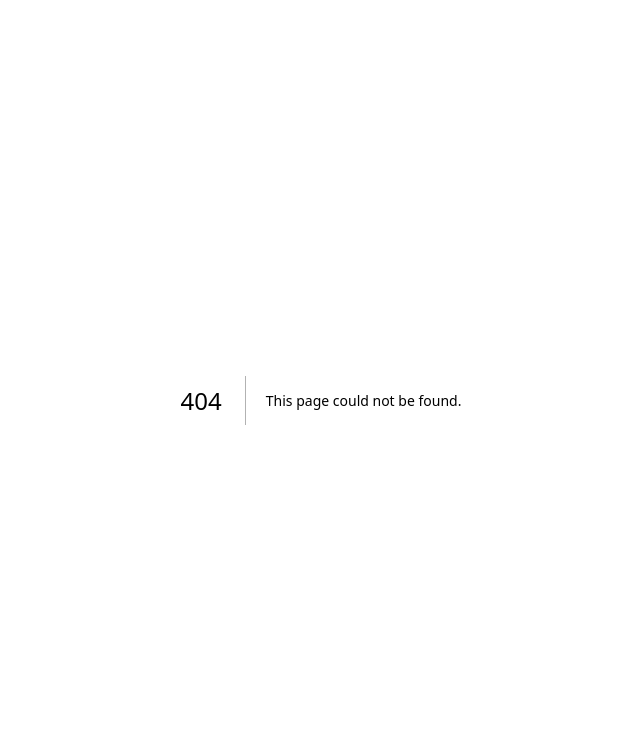
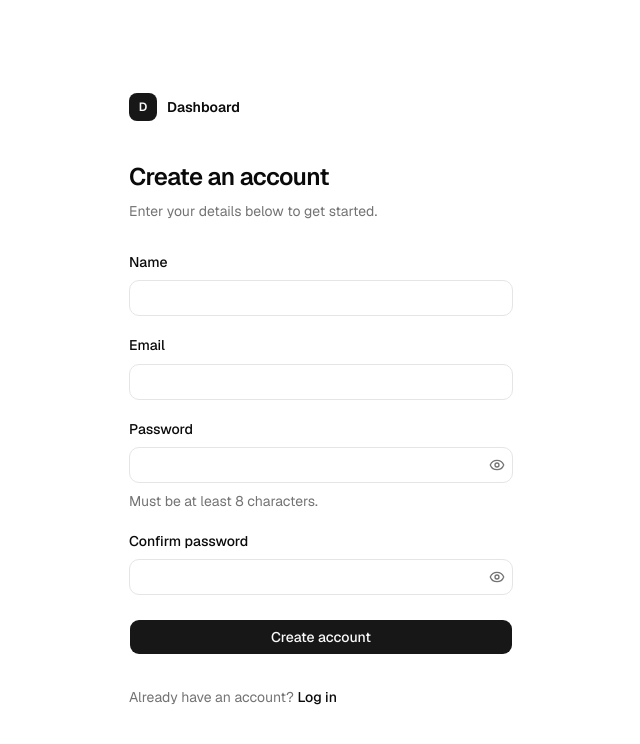
Before and after one commit to unse1234/DashBoard, a Next.js app: page /register in a window 1280 px wide. Before the commit this address had no page. Shown: the top 744 px of the page, without its empty margins (319-959 px from the left). Built offline with nearby package versions, Linux system fonts and the light colour scheme.

Commit message:
feat(auth): add login and register screens

```diff
--- /dev/null
+++ b/src/app/(auth)/login/page.tsx
@@ -0,0 +1,27 @@
+import type { Metadata } from "next"
+
+import { AuthLink } from "@/components/auth/auth-link"
+import { AuthShell } from "@/components/auth/auth-shell"
+import { LoginForm } from "@/components/auth/login-form"
+import { routes } from "@/lib/routes"
+
+export const metadata: Metadata = {
+  title: "Log in",
+}
+
+export default function LoginPage() {
+  return (
+    <AuthShell
+      title="Log in"
+      description="Enter your email and password to access your account."
+      footer={
+        <>
+          Don&apos;t have an account?{" "}
+          <AuthLink href={routes.register}>Create an account</AuthLink>
+        </>
+      }
+    >
+      <LoginForm />
+    </AuthShell>
+  )
+}
--- /dev/null
+++ b/src/app/(auth)/register/page.tsx
@@ -0,0 +1,26 @@
+import type { Metadata } from "next"
+
+import { AuthLink } from "@/components/auth/auth-link"
+import { AuthShell } from "@/components/auth/auth-shell"
+import { RegisterForm } from "@/components/auth/register-form"
+import { routes } from "@/lib/routes"
+
+export const metadata: Metadata = {
+  title: "Create account",
+}
+
+export default function RegisterPage() {
+  return (
+    <AuthShell
+      title="Create an account"
+      description="Enter your details below to get started."
+      footer={
+        <>
+          Already have an account? <AuthLink href={routes.login}>Log in</AuthLink>
+        </>
+      }
+    >
+      <RegisterForm />
+    </AuthShell>
+  )
+}
--- /dev/null
+++ b/src/components/auth/login-form.tsx
@@ -0,0 +1,54 @@
+"use client"
+
+import { useId } from "react"
+
+import { AuthField } from "@/components/auth/auth-field"
+import { AuthForm } from "@/components/auth/auth-form"
+import { AuthLink } from "@/components/auth/auth-link"
+import { useAuthForm } from "@/components/auth/use-auth-form"
+import { Checkbox } from "@/components/ui/checkbox"
+import { Field, FieldLabel } from "@/components/ui/field"
+import type { AuthFormAction } from "@/lib/auth/form-state"
+import { validateLogin, type LoginField } from "@/lib/auth/validation"
+import { routes } from "@/lib/routes"
+
+type LoginFormProps = {
+  action?: AuthFormAction<LoginField>
+}
+
+export function LoginForm({ action }: LoginFormProps) {
+  const form = useAuthForm({ action, validate: validateLogin })
+  const rememberId = useId()
+
+  return (
+    <AuthForm form={form} submitLabel="Log in" pendingLabel="Logging in…">
+      <AuthField
+        name="email"
+        label="Email"
+        type="email"
+        autoComplete="email"
+        required
+        error={form.fieldErrors.email}
+      />
+      <AuthField
+        name="password"
+        label="Password"
+        type="password"
+        autoComplete="current-password"
+        required
+        error={form.fieldErrors.password}
+      />
+      <div className="flex items-center justify-between gap-4">
+        <Field orientation="horizontal" className="w-auto">
+          <Checkbox id={rememberId} name="remember" />
+          <FieldLabel htmlFor={rememberId} className="font-normal">
+            Remember me
+          </FieldLabel>
+        </Field>
+        <AuthLink href={routes.forgotPassword} className="text-sm">
+          Forgot password?
+        </AuthLink>
+      </div>
+    </AuthForm>
+  )
+}
--- /dev/null
+++ b/src/components/auth/register-form.tsx
@@ -0,0 +1,60 @@
+"use client"
+
+import { AuthField } from "@/components/auth/auth-field"
+import { AuthForm } from "@/components/auth/auth-form"
+import { useAuthForm } from "@/components/auth/use-auth-form"
+import type { AuthFormAction } from "@/lib/auth/form-state"
+import {
+  PASSWORD_MIN_LENGTH,
+  validateRegister,
+  type RegisterField,
+} from "@/lib/auth/validation"
+
+type RegisterFormProps = {
+  action?: AuthFormAction<RegisterField>
+}
+
+export function RegisterForm({ action }: RegisterFormProps) {
+  const form = useAuthForm({ action, validate: validateRegister })
+
+  return (
+    <AuthForm
+      form={form}
+      submitLabel="Create account"
+      pendingLabel="Creating account…"
+    >
+      <AuthField
+        name="name"
+        label="Name"
+        autoComplete="name"
+        required
+        error={form.fieldErrors.name}
+      />
+      <AuthField
+        name="email"
+        label="Email"
+        type="email"
+        autoComplete="email"
+        required
+        error={form.fieldErrors.email}
+      />
+      <AuthField
+        name="password"
+        label="Password"
+        type="password"
+        autoComplete="new-password"
+        required
+        description={`Must be at least ${PASSWORD_MIN_LENGTH} characters.`}
+        error={form.fieldErrors.password}
+      />
+      <AuthField
+        name="confirmPassword"
+        label="Confirm password"
+        type="password"
+        autoComplete="new-password"
+        required
+        error={form.fieldErrors.confirmPassword}
+      />
+    </AuthForm>
+  )
+}
```
Also changed, not shown: 1 other file (tests, documents, lock files or other folders).
